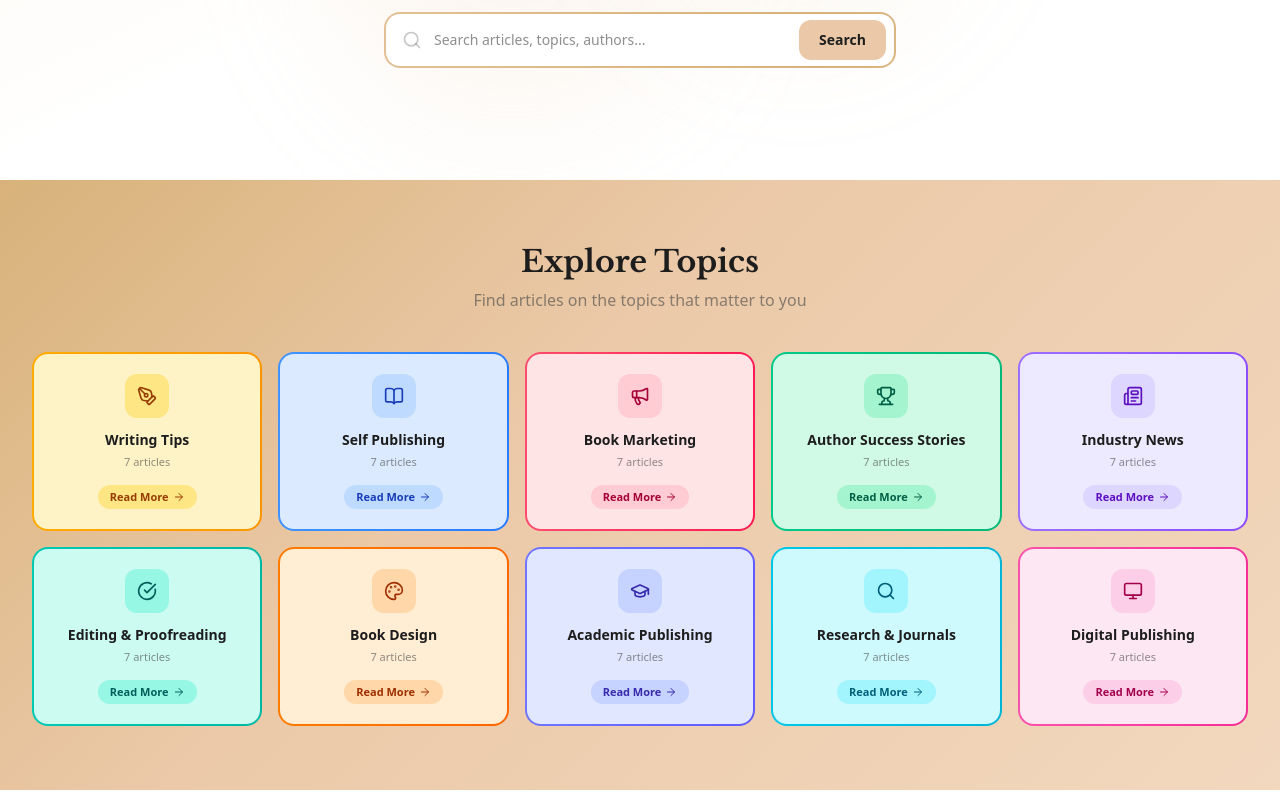
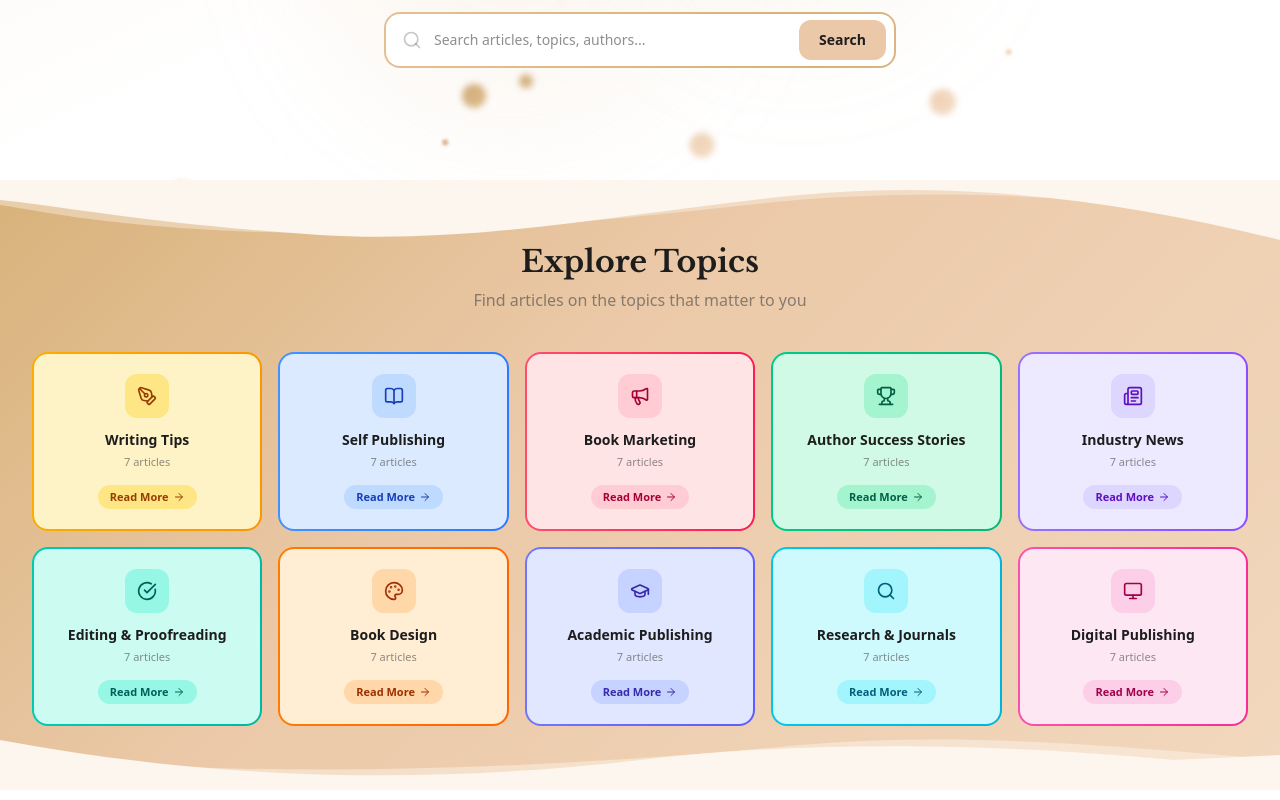
Before and after one commit to Johnfavour-maidu/statement-publications, a Next.js app in the folder apps/publications/: page /blog in a window 1280 px wide. Shown: the part 520-1320 px from the top of the page. Built offline with nearby package versions, Linux system fonts and the light colour scheme; a web font is replaced by a local one.

Commit message:
feat(blog): world-class refinements - bubbles, wave separators, category colors, search gradient, back button

```diff
--- a/apps/publications/src/app/(public)/blog/page.tsx
+++ b/apps/publications/src/app/(public)/blog/page.tsx
@@ -13,6 +13,7 @@ import TrendingSidebar from "@/components/blog/trending-sidebar";
 import NewsletterBannerCompact from "@/components/blog/newsletter-banner-compact";
 import { blogPosts, categories, getEditorsPicks, getTrendingPosts } from "@/lib/blog-data";
 import { fuzzySearch, getSuggestion } from "@/lib/fuzzy-search";
+import { BlogTopicsWaveTop, BlogTopicsWaveBottom } from "@/components/blog/blog-wave-separators";
 
 const POSTS_PER_PAGE = 6;
 const MAX_VISIBLE_PAGES = 5;
@@ -166,9 +167,11 @@ export default function BlogPage() {
     <div className="min-h-screen">
       <BlogHero onSearch={handleSearch} searchQuery={searchQuery} />
 
-      {/* Explore Topics — brown background */}
-      <section className="py-14 sm:py-16" style={{ background: "linear-gradient(135deg, #D8B27A 0%, #EBC9A8 40%, #F2D8BE 100%)" }}>
-        <div className="mx-auto max-w-7xl px-4 sm:px-6 lg:px-8">
+      {/* Explore Topics — brown background with wave separators */}
+      <section className="relative py-14 sm:py-16" style={{ background: "linear-gradient(135deg, #D8B27A 0%, #EBC9A8 40%, #F2D8BE 100%)" }}>
+        <BlogTopicsWaveTop />
+        <BlogTopicsWaveBottom />
+        <div className="relative z-10 mx-auto max-w-7xl px-4 sm:px-6 lg:px-8">
           <AnimatedSection className="text-center mb-10">
             <h2 className="text-2xl sm:text-3xl font-bold text-charcoal" style={{ fontFamily: "var(--font-libre)" }}>
               Explore Topics
--- a/apps/publications/src/components/blog/blog-hero.tsx
+++ b/apps/publications/src/components/blog/blog-hero.tsx
@@ -6,6 +6,7 @@ import { useState, useRef, useEffect, useMemo } from "react";
 import { blogPosts } from "@/lib/blog-data";
 import { fuzzySearch, getSuggestion } from "@/lib/fuzzy-search";
 import Link from "next/link";
+import { FloatingBubbles } from "@/components/floating-bubbles";
 
 interface BlogHeroProps {
   onSearch: (query: string) => void;
@@ -74,6 +75,7 @@ export default function BlogHero({ onSearch, searchQuery }: BlogHeroProps) {
         <div className="absolute top-1/4 left-1/4 w-96 h-96 bg-[#EBC9A8]/15 rounded-full blur-3xl" />
         <div className="absolute bottom-1/4 right-1/4 w-80 h-80 bg-[#D8B27A]/10 rounded-full blur-3xl" />
       </div>
+      <FloatingBubbles />
       <div className="relative z-10 mx-auto max-w-4xl px-4 sm:px-6 lg:px-8 text-center">
         <motion.div initial={{ opacity: 0, scale: 0.95 }} animate={{ opacity: 1, scale: 1 }} transition={{ duration: 0.5 }}
           className="relative inline-flex mb-6 p-[2px] rounded-full bg-[length:300%_300%] animate-gradient bg-gradient-to-r from-[#EBC9A8] via-[#D8B27A] to-[#F2D8BE]">
--- /dev/null
+++ b/apps/publications/src/components/blog/blog-wave-separators.tsx
@@ -0,0 +1,37 @@
+"use client";
+
+export function BlogTopicsWaveTop() {
+  return (
+    <div className="absolute top-0 left-0 w-full overflow-hidden leading-none rotate-180" style={{ height: "80px" }}>
+      <svg viewBox="0 0 1440 80" preserveAspectRatio="none" className="block w-full h-full">
+        <path
+          d="M0,20 C180,60 360,80 540,65 C720,50 900,15 1080,25 C1260,35 1380,55 1440,60 L1440,80 L0,80 Z"
+          fill="#FDF6EE"
+        />
+        <path
+          d="M0,35 C200,65 400,75 600,55 C800,35 1000,20 1200,30 C1340,37 1400,50 1440,55 L1440,80 L0,80 Z"
+          fill="#FDF6EE"
+          opacity="0.4"
+        />
+      </svg>
+    </div>
+  );
+}
+
+export function BlogTopicsWaveBottom() {
+  return (
+    <div className="absolute bottom-0 left-0 w-full overflow-hidden leading-none" style={{ height: "80px" }}>
+      <svg viewBox="0 0 1440 80" preserveAspectRatio="none" className="block w-full h-full">
+        <path
+          d="M0,30 C240,70 480,75 720,50 C960,25 1200,40 1320,50 L1440,45 L1440,80 L0,80 Z"
+          fill="#FDF6EE"
+        />
+        <path
+          d="M0,45 C300,70 600,60 900,35 C1100,20 1300,40 1440,50 L1440,80 L0,80 Z"
+          fill="#FDF6EE"
+          opacity="0.45"
+        />
+      </svg>
+    </div>
+  );
+}
```
Also changed, not shown: apps/publications/src/app/(public)/blog/topic/[slug]/topic-page-client.tsx (+45 -10 lines).
